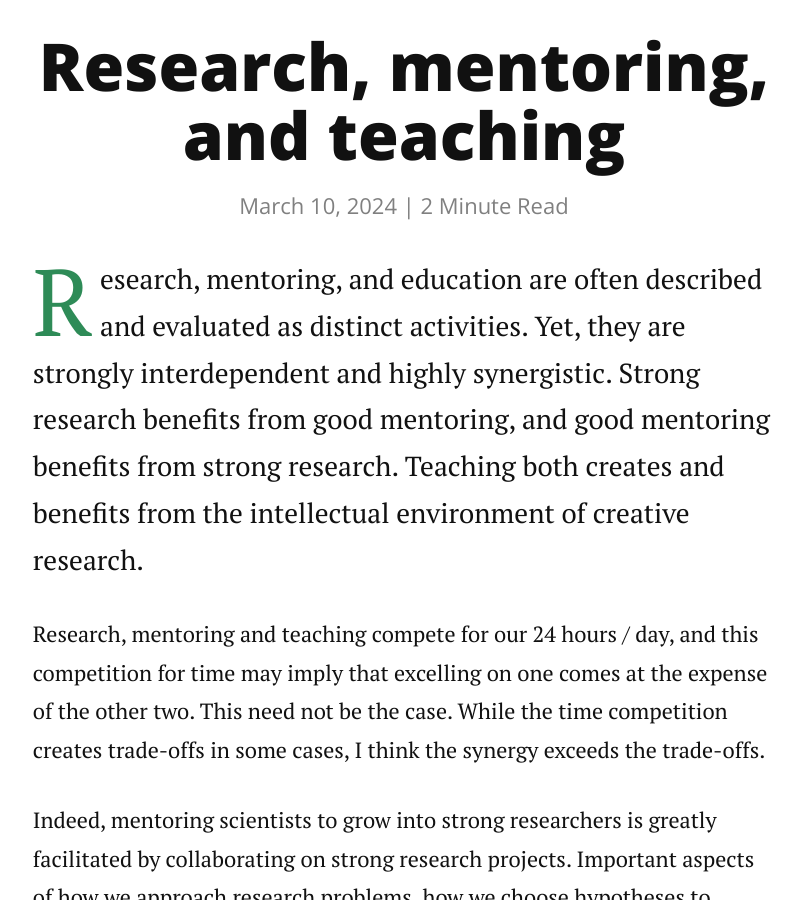
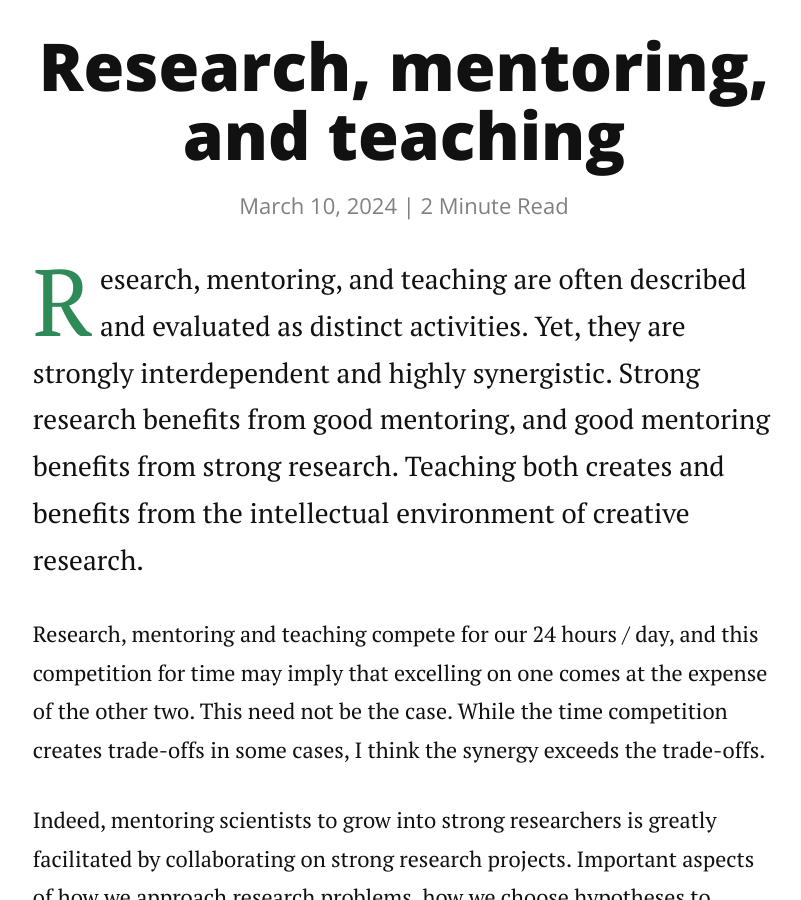
Before and after one commit to nslavov/nikolai, a Jekyll site: the page built from _posts/2024-03-10-Research, mentoring, and teaching.md, in a window 1280 px wide and 900 px high, scrolled down 331 px. Shown: the whole window, without its empty margins (236-1037 px from the left). Built offline with Jekyll 4.4.1, drawn with Linux system fonts in a browser that asks for light colours; nearby versions of some CDN libraries.

Commit message:
Update 2024-03-10-Research, mentoring, and teaching.md

```diff
--- a/_posts/2024-03-10-Research, mentoring, and teaching.md
+++ b/_posts/2024-03-10-Research, mentoring, and teaching.md
@@ -10,7 +10,7 @@ description: "Thus, choosing between great research or great mentorship is a fal
 
 
 
-<p class="intro"><span class="dropcap">R</span>esearch, mentoring, and education are often described and evaluated as distinct activities. Yet, they are strongly interdependent and highly synergistic. Strong research benefits from good mentoring, and good mentoring benefits from strong research. Teaching both creates and benefits from the intellectual environment of creative research.</p>
+<p class="intro"><span class="dropcap">R</span>esearch, mentoring, and teaching are often described and evaluated as distinct activities. Yet, they are strongly interdependent and highly synergistic. Strong research benefits from good mentoring, and good mentoring benefits from strong research. Teaching both creates and benefits from the intellectual environment of creative research.</p>
 
 Research, mentoring and teaching compete for our 24 hours / day, and this competition for time may imply that excelling on one comes at the expense of the other two. This need not be the case. While the time competition creates trade-offs in some cases, I think the synergy exceeds the trade-offs.
 
```
